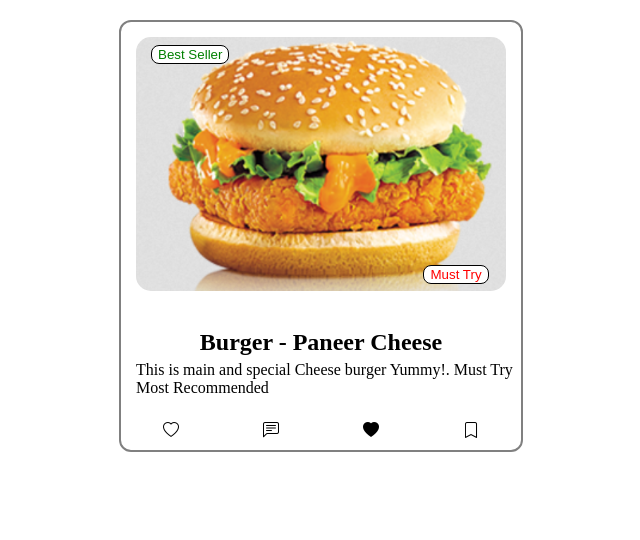
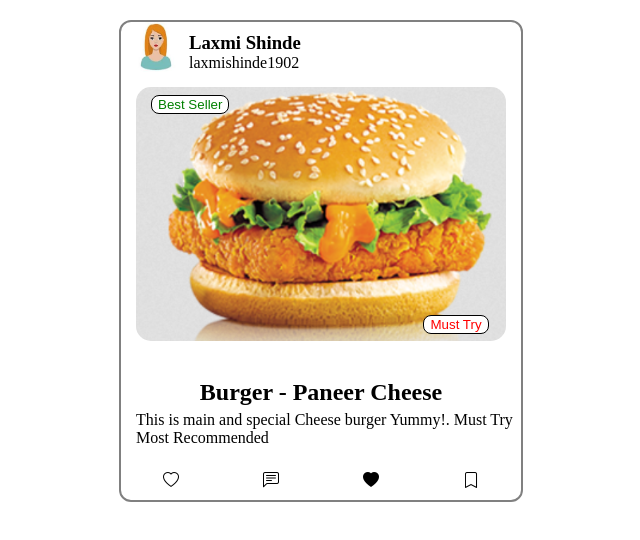
Before and after one commit to Laxmishinde1902/menu-itemnew, a plain HTML site: page index.html in a window 1280 px wide. Shown: the whole page, without its empty margins (319-959 px from the left). Drawn offline with nearby package versions, Linux system fonts and the light colour scheme.

Commit message:
PSA-3456: Developed item-profile section
PSA-3456: Developed item-profile section

```diff
--- a/index.html
+++ b/index.html
@@ -8,6 +8,13 @@
 </head>
 <body>
     <div class="menu-item">
+        <section id="item-profile">
+         <img src="Assets/Image A.jpg" alt="">
+         <section id="name-item">
+            <h3>Laxmi Shinde</h3>
+            <p>laxmishinde1902</p>
+         </section>
+        </section>
         <section id="menu-image">
           <img src="Assets/burger-cheese.jpg" alt="">
           <button id="best-seller">Best Seller</button>
--- a/style.css
+++ b/style.css
@@ -13,6 +13,24 @@
       margin-left: 15px;
       margin-top: 15px;
       }
+      #item-profile{
+        display: flex;
+       }
+      #item-profile img{
+        width: 50px;
+        height: 50px;
+        padding-left: 10px;
+       }
+       #name-item h3{
+        margin: 0px;
+        padding-left: 8px;
+        padding-top: 10px;
+       }
+       #name-item p{
+        margin: 0px;
+        padding-left: 8px;
+       }
+
      #best-seller {
       border: 1px solid black;
       background-color: white;
```
